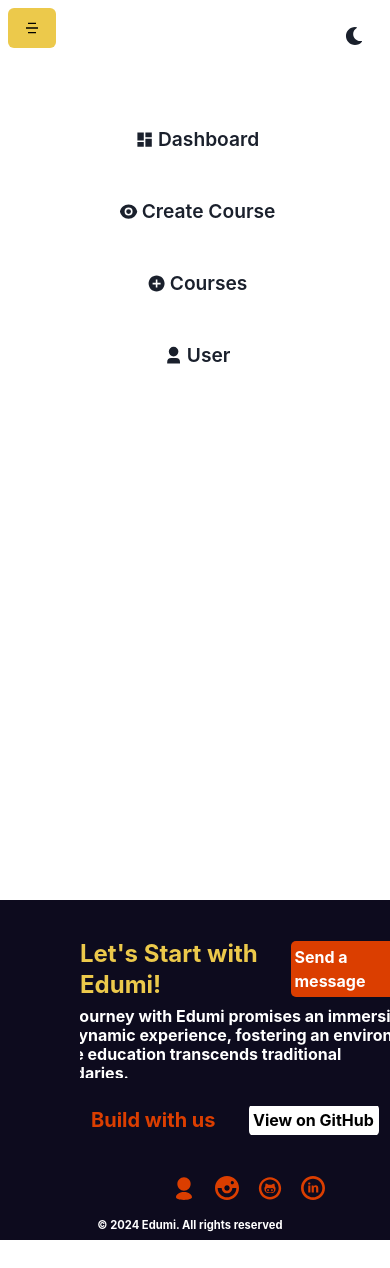
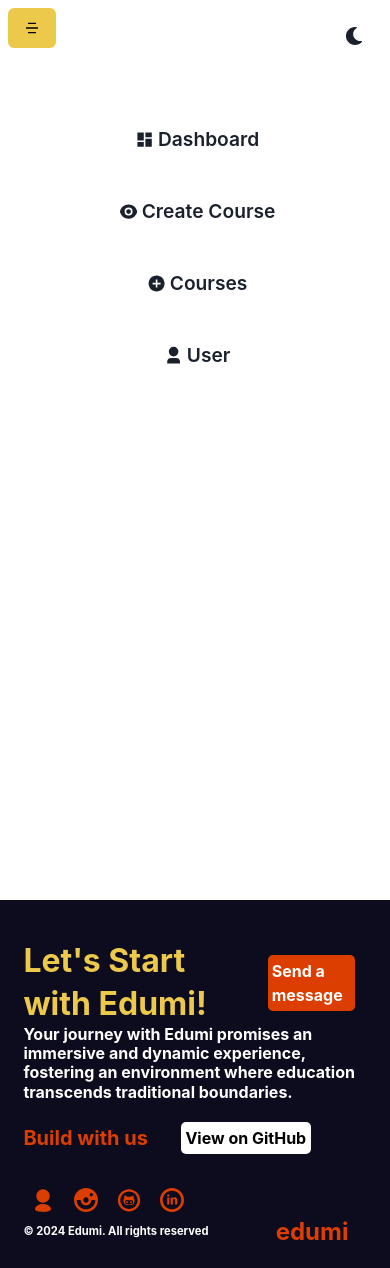
Before and after one commit to anand-harsh/Edumi, a React (Create React App) app in the folder client/: page /admin/users in a window 390 px wide. Before the commit the page ends 1240 px from the top, so only its background shows below. Built offline with nearby package versions, Linux system fonts and the light colour scheme.

Commit message:
Make footer responsive

```diff
--- a/client/src/components/Layout/Footer/Footer.jsx
+++ b/client/src/components/Layout/Footer/Footer.jsx
@@ -1,5 +1,5 @@
 import React from 'react';
-import { Box, Stack, VStack, Heading, HStack } from '@chakra-ui/react';
+import { Box, Heading, HStack } from '@chakra-ui/react';
 import {
   TiSocialInstagramCircular,
   TiSocialLinkedinCircular,
@@ -10,45 +10,43 @@ import './footer.css';
 
 const Footer = () => {
   return (
-    <Box paddingLeft={'20'} paddingTop={'10'} bg={'#0d0b1e'} minH={'4vh'}>
-      <Stack direction={['column', 'row']}>
-
-        <VStack alignItems={['center', 'flex-start']} width="full" height="300px">
-        <HStack spacing={['2', '55vw']} style={{ overflowY: "hidden" }} justifyContent="center">
-        <Heading children="Let's Start with Edumi!" color={'yellow.400'} style={{ overflowY: "hidden" }} size={'lg'} />
+    <Box paddingLeft={'6vw'} paddingTop={'10'} paddingBottom={'5'} paddingRight={"6vw"} bg={'#0d0b1e'}>
+      <HStack style={{ overflowY: "hidden" }} justifyContent={"space-between"}>
+        <Box><Heading children="Let's Start with Edumi!" color={'yellow.400'} style={{ overflowY: "hidden" }} fontSize={"2rem"} /></Box>
         <a href="mailto:harsh.anand.ggl@gmail.com">
-            <Box width={"130px"} bg={'#db3e00'} padding={'1'} borderRadius={'5px'} >
+          <Box bg={'#db3e00'} padding={'1'} borderRadius={'5px'} marginRight={"3vw"} >
             <Heading
               fontFamily={'body'}
               children="Send a message"
               color={'white'}
-              size={'sm'}
-              style={{ overflowY: "hidden",display: "inline" }}
-              width={"200px"}
+              fontSize={"1rem"}
+              style={{ overflowY: "hidden", display: "inline" }}
             />
           </Box>
         </a>
       </HStack>
-
+<Box flexWrap={"wrap"}>
       <Heading
         fontFamily={'body'}
         children="Your journey with Edumi promises an immersive and dynamic experience, fostering an environment where education transcends traditional boundaries."
         color={'white'}
         size={'sm'}
         style={{ overflowY: "hidden" }}
-            width={"400px"}
         marginBottom={"20px"}
+        flexWrap={"wrap"}
+        overflowWrap={"anywhere"}
+        className='description'
       />
-
-          <HStack spacing={['2', '5']} style={{ overflowY: "hidden" }} justifyContent="center">
-            <Heading
+      </Box>
+      <HStack style={{ overflowY: "hidden" }}>
+        <Box><Heading
           fontFamily={'body'}
           children="Build with us"
           color={'#db3e00'}
           size={'md'}
-              style={{ overflowY: "hidden"}}
+          style={{ overflowY: "hidden" }}
           width={"150px"}
-            />
+        /></Box>
         <a href="https://www.github.com/anand-harsh/Edumi">
           <Box width={"130px"} bg={'white'} padding={'1'} borderRadius={'5px'} style={{ overflowY: "hidden" }}>
             <Heading
@@ -56,7 +54,7 @@ const Footer = () => {
               children="View on GitHub"
               color={'black'}
               size={'sm'}
-              style={{ overflowY: "hidden",display: "inline" }}
+              style={{ overflowY: "hidden", display: "inline" }}
               width={"200px"}
             />
           </Box>
@@ -65,7 +63,7 @@ const Footer = () => {
       </HStack>
 
 
-          <HStack spacing={['2', '3']} justifyContent="center" marginLeft={"30px"} marginTop={"30px"} style={{ overflowY: "hidden" }}>
+      <HStack marginLeft={"1vw"} marginTop={"30px"} style={{ overflowY: "hidden" }}>
         <a href="https://www.codedev.me">
           <TiUser
             size="2rem"
@@ -99,30 +97,26 @@ const Footer = () => {
           />
         </a>
       </HStack>
-          <HStack spacing={['2', '300']} justifyContent="center" marginLeft={"35vw"}>
-          <Heading
+      <HStack justifyContent="space-between">
+        <Box><Heading
           fontFamily={'body'}
           children="© 2024 Edumi. All rights reserved"
           color={'white'}
           size={'sm'}
-              style={{ overflowY: "hidden"}}
+          style={{ overflowY: "hidden" }}
           width={"300px"}
           fontSize={'0.7rem'}
-            />
-            <Heading
+        /></Box>
+        <Box display={"block"}><Heading
           fontFamily={'body'}
           children="edumi"
           color={'#db3e00'}
           size={'lg'}
-              style={{ overflowY: "hidden"}}
+          style={{ overflowY: "hidden" }}
           width={"100px"}
-              // fontSize={'0.7rem'}
-              marginLeft={'1vw'}
-            />
+          marginRight={"3vw"}
+        /></Box>
       </HStack>
-
-        </VStack>
-      </Stack>
     </Box>
   );
 };
--- a/client/src/components/Layout/Footer/footer.css
+++ b/client/src/components/Layout/Footer/footer.css
@@ -2,3 +2,8 @@
     margin-top: 1rem;
     margin-bottom: 1rem;
 }
+@media (min-width: 500px){
+    .description{
+        width: 400px;
+    }
+}
```
Lines whose indentation alone changed are shown as unchanged.
